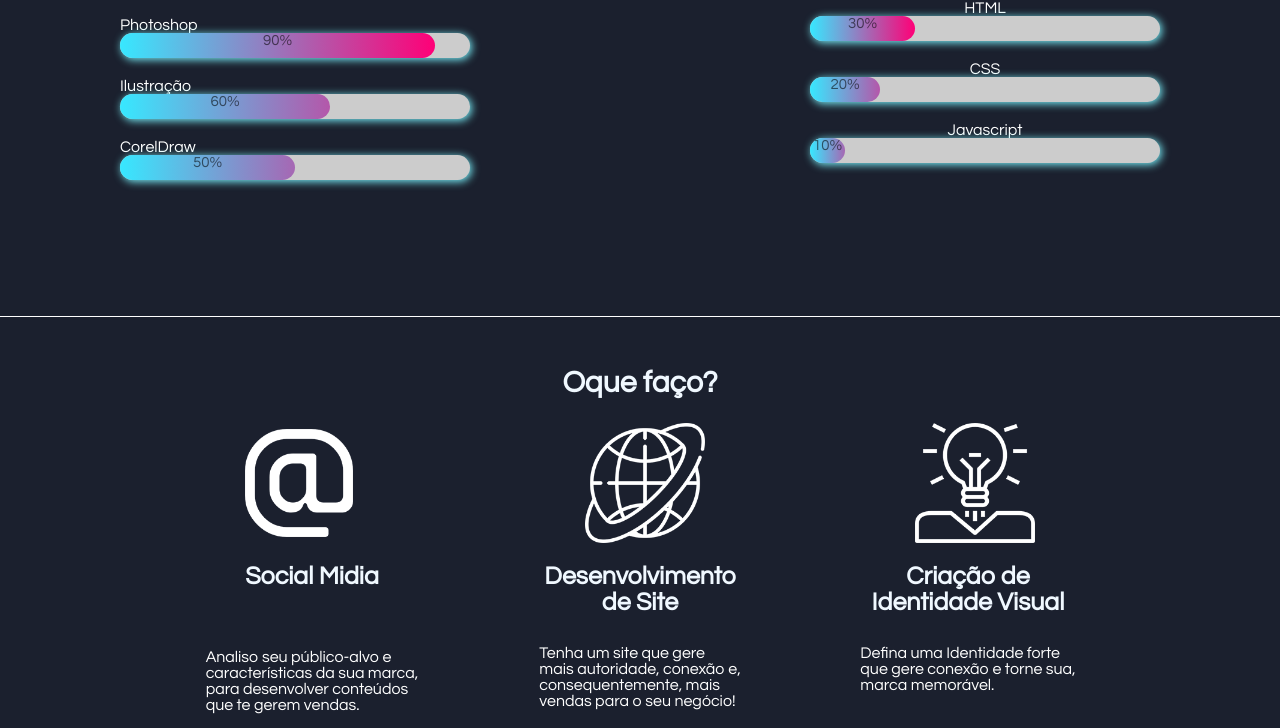
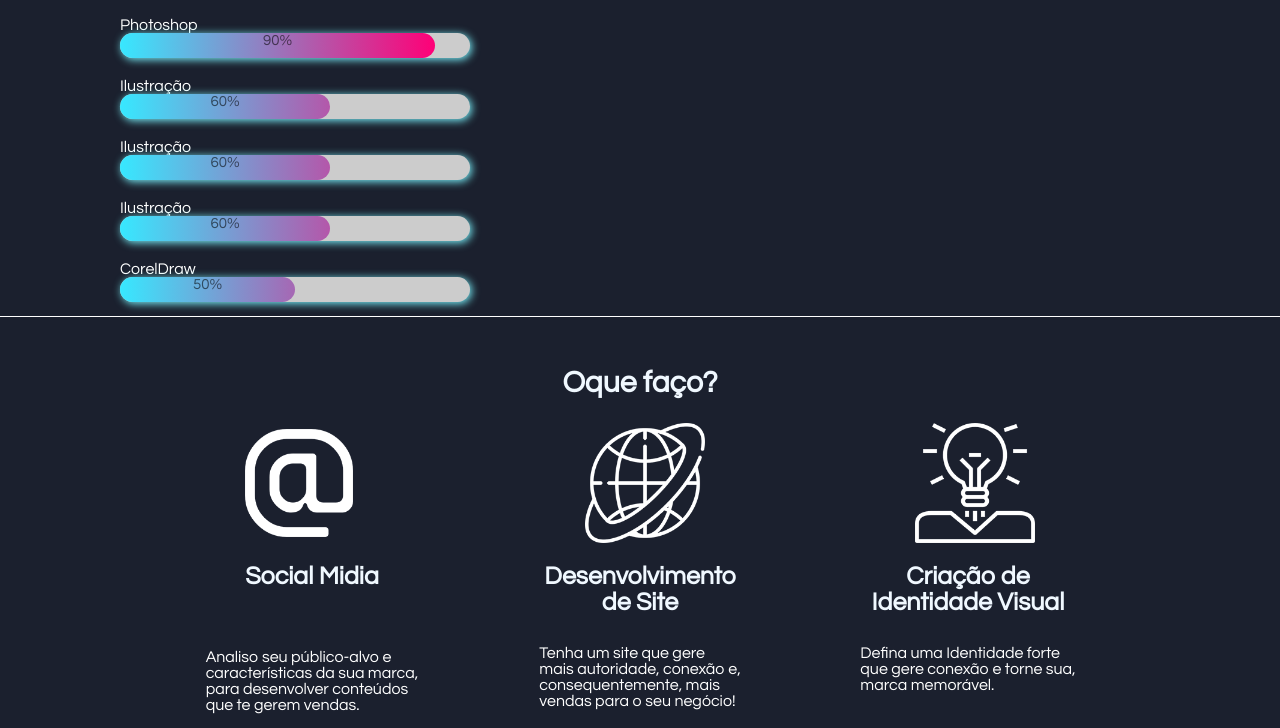
Before and after one commit to Rennerizando/Portifolio-joao-renner, a plain HTML site: page index.html in a window 1280 px wide. Shown: the part 663-1391 px from the top of the page. Drawn offline with Linux system fonts and the light colour scheme.

Commit message:
Update index.html

```diff
--- a/index.html
+++ b/index.html
@@ -13,7 +13,6 @@
 		<nav class="cabecalho">
 			<ul class="listas">
 				<li><i class="fa-solid fa-briefcase"></i> <a href="flyers.html">Trabalhos</a></li>
-				<li><i class="fa-solid fa-star"></i> <a href="avaliacoes.html">Avaliações</a></li>
 				<li><i class="fa-solid fa-address-book"></i> <a href="contato.html">Contatos</a></li>
 				<li><i class="fa-solid fa-list"></i> <a href="sobre.html">Sobre</a></li>
 			</ul>
@@ -40,30 +39,24 @@
 				<div class="progress-bar1">60%</div>
 			</div>
 
+			<span>Ilustração</span>
+			<div class="container1">
+				<div class="progress-bar1">60%</div>
+			</div>
+
+			<span>Ilustração</span>
+			<div class="container1">
+				<div class="progress-bar1">60%</div>
+			</div>
+
 			<span class="java">CorelDraw</span>
 			<div class="container2">
 				<div class="progress-bar2">50%</div>
 			</div>
+
 		</section>
 
-		<section class="sessao2">
-			<div class="todos3">
-				<span class="css">HTML</span>
-			<div class="container4">
 
-				<div class="progress-bar4"> 30% </div>
-			</div>
-
-			<span>CSS</span>
-			<div class="container5">
-				<div class="progress-bar5">20%</div>
-			</div>
-
-			<span class="java">Javascript</span>
-			<div class="container6">
-				<div class="progress-bar6">10%</div>
-			</div>
-		</section>
 </section>
 <!-- FINAL DA SECTION SKILL-->
 
```
